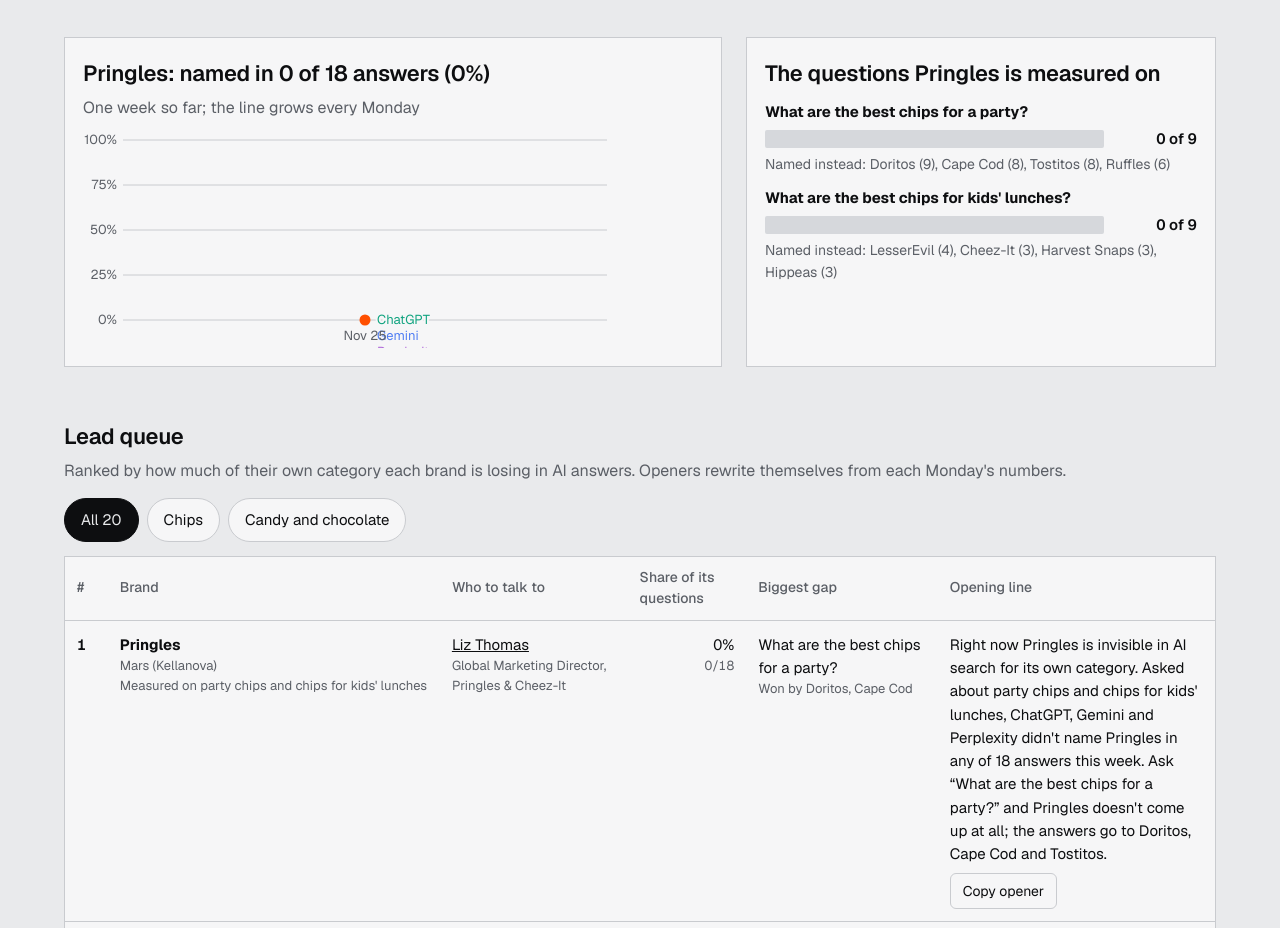
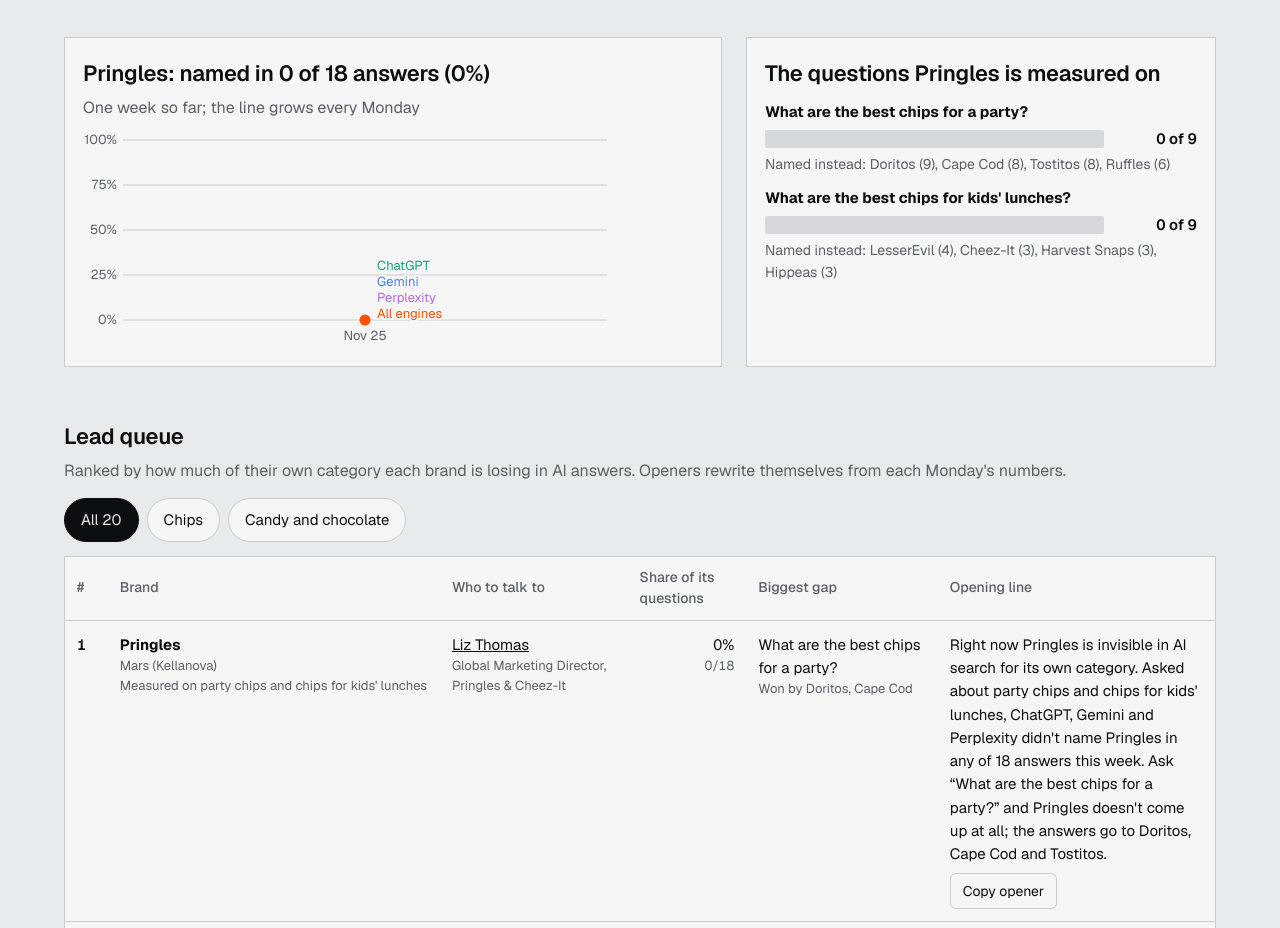
Before and after one commit to noahfarb1027-cmd/snack-ai-visibility, a plain HTML site: page site/index.html in a window 1280 px wide. Shown: the part 1260-2188 px from the top of the page. Drawn offline with nearby package versions, Linux system fonts and the light colour scheme.

Commit message:
Keep trend-chart labels above the axis
Co-Authored-By: Claude Opus 5.5 <noreply@anthropic.com>
Claude-Session: https://claude.ai/code/session_01J38EfEG92NNhRukuxemTew

```diff
--- a/site/index.html
+++ b/site/index.html
@@ -199,7 +199,7 @@ function drawTrend(){
   const all=b.series.map(p=>p.share);g+=line(all,'var(--pt)',3);
   g+=all.map((v,i)=>`<circle cx="${x(i)}" cy="${y(v)}" r="5.5" fill="var(--pt)"><title>All engines, ${fmtDate(b.series[i].date)}: ${pct(v)}</title></circle>`).join('');
   labels.push([y(all.at(-1)),'All engines','var(--pt)']);
-  labels.sort((a,c)=>a[0]-c[0]);for(let i=1;i<labels.length;i++)if(labels[i][0]-labels[i-1][0]<16)labels[i][0]=labels[i-1][0]+16;
+  labels.sort((a,c)=>a[0]-c[0]);for(let i=1;i<labels.length;i++)if(labels[i][0]-labels[i-1][0]<16)labels[i][0]=labels[i-1][0]+16;const maxY=H-bt-6;for(let i=labels.length-1;i>=0;i--)labels[i][0]=Math.min(labels[i][0],maxY-(labels.length-1-i)*16);
   g+=labels.map(L=>`<text x="${x(n-1)+12}" y="${L[0]+4}" font-size="13" fill="${L[2]}" style="paint-order:stroke;stroke:var(--panel);stroke-width:4px">${esc(L[1])}</text>`).join('');
   g+=b.series.map((p,i)=>(n<=6||i%Math.ceil(n/6)===0||i===n-1)?`<text x="${x(i)}" y="${H-8}" text-anchor="middle" font-size="13" fill="var(--quiet)">${esc(fmtDate(p.date).replace(/, \d{4}/,''))}</text>`:'').join('');
   s.innerHTML=g;
```
